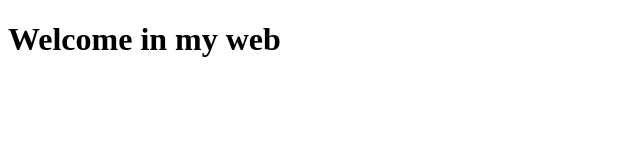
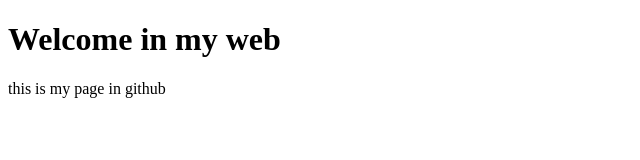
Before and after one commit to ayman222333/pro10, a plain HTML site: page index.html in a window 1280 px wide. Shown: the whole page, without its empty margins (0-640 px from the left). Drawn offline with Linux system fonts and the light colour scheme.

Commit message:
Update index.html

```diff
--- a/index.html
+++ b/index.html
@@ -7,5 +7,6 @@
 </head>
 <body>
     <h1>Welcome in my web</h1>
+    <p>this is my page in github</p>
 </body>
 </html>
```
